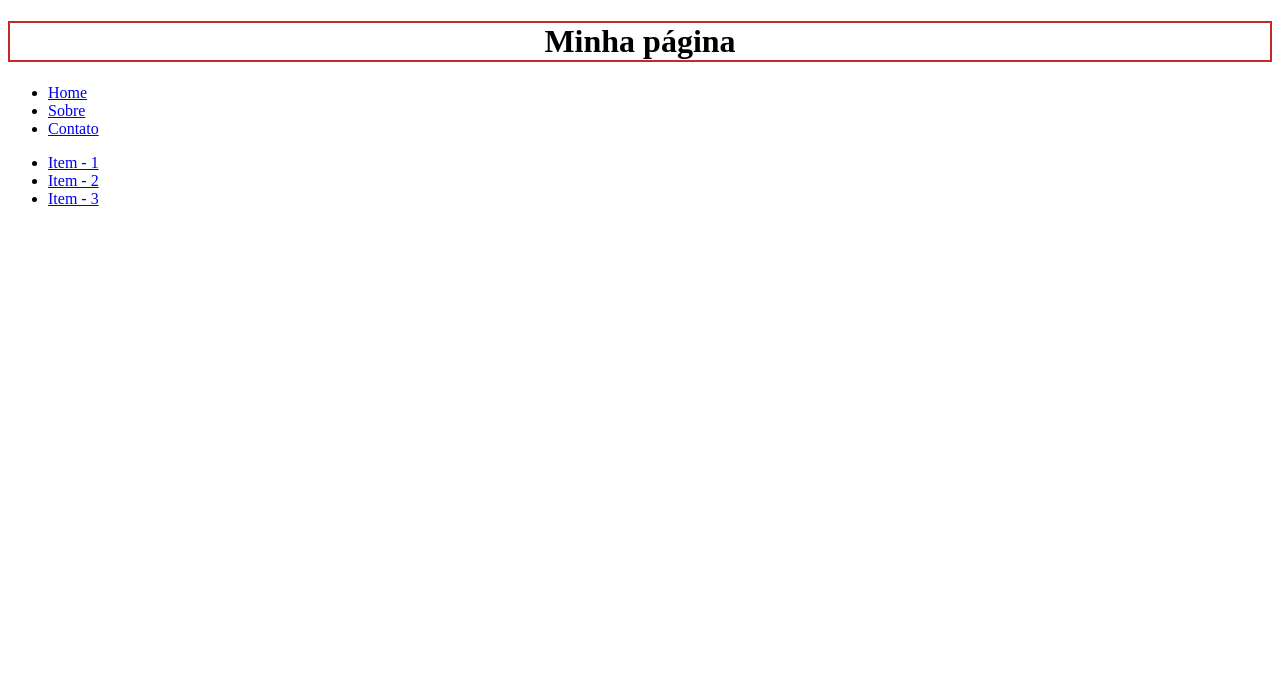
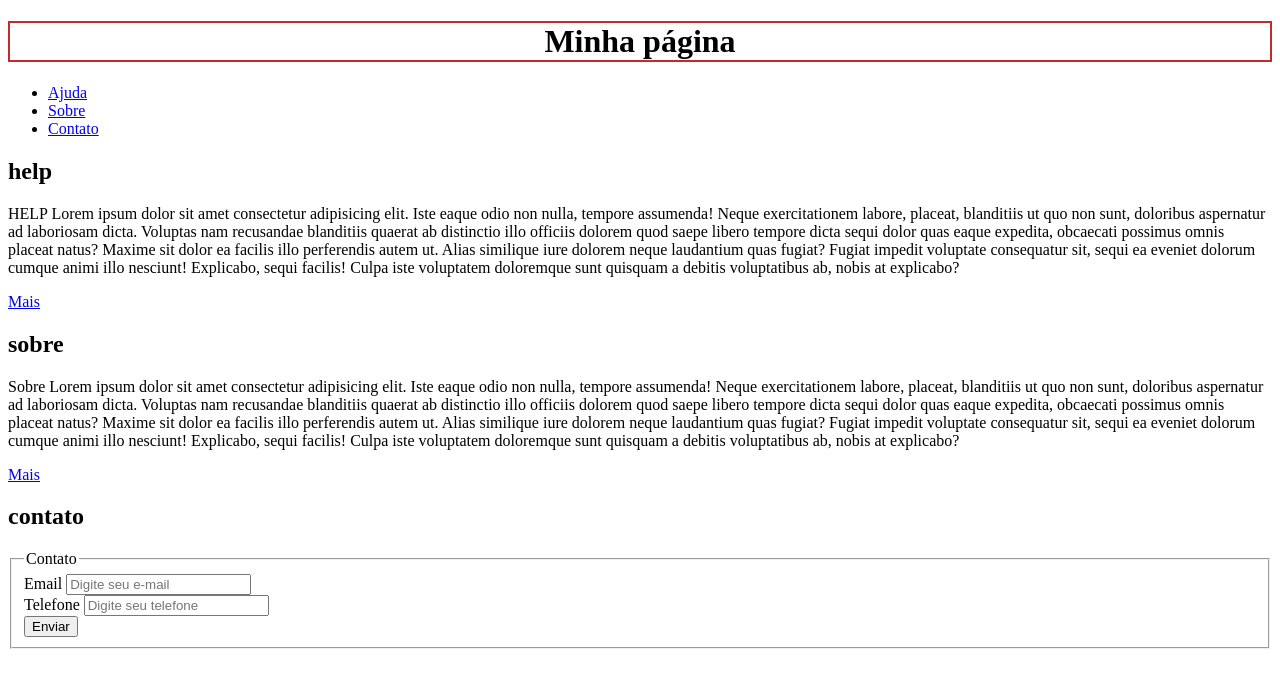
Before and after one commit to felipeSeiki/primeiro-projeto, a plain HTML site: page index.html in a window 1280 px wide. Drawn offline with Linux system fonts and the light colour scheme.

Commit message:
Seção de conteúdo criada.

```diff
--- a/index.html
+++ b/index.html
@@ -1,49 +1,102 @@
 <!-- Este é um comentario em Html. -->
- <!DOCTYPE HTML> <!-- Esse é o DTD do HTML -->
+<!DOCTYPE html>
+<!-- Esse é o DTD do HTML -->
 <!-- DTD: document tpe definition, versão do Html
  que deve ser carregada. -->
 
- <html>
+<html lang="pt-BR">
   <!-- primeiro filho do html. head -->
   <head>
+    <meta charset="UTF-8" />
+    <meta name="viewport" contet="width:device-width,initial-scale=1.0" />
+    <title>Página Basica</title>
 
-	<meta charset="UTF-8"/>
-	<meta name="viewport" contet = "width:device-width,initial-scale=1.0"/>
-	<title> Exemplo </title>
-
-	<link rel="stylesheet" href="styles.css">
-
+    <link rel="stylesheet" href="styles.css" />
   </head>
 
   <body>
-
     <div class="container">
-
       <header class="cabecalho">
-
-			<h1 style="text-align: center;border:solid 2px #c52929">Minha página</h1>
+        <h1 style="text-align: center; border: solid 2px #c52929">
+          Minha página
+        </h1>
         <nav>
           <ul>
-					<li><a href="#">Home</a></li>
+            <li><a href="#">Ajuda</a></li>
             <li><a href="#">Sobre</a></li>
             <li><a href="#">Contato</a></li>
           </ul>
         </nav>
-
       </header>
 
-		<header>
-			<nav>
-				<ul>
-					<li><a href="#">Item - 1</a></li>
-					<li><a href="#">Item - 2</a></li>
-					<li><a href="#">Item - 3</a></li>
-				</ul>
-			</nav>
-		</header>
-
+      <section>
+        <!-- vai haver conteudo -->
+        <div>
+          <h2>help</h2>
+          <p>
+            <span>HELP</span> Lorem ipsum dolor sit amet consectetur adipisicing
+            elit. Iste eaque odio non nulla, tempore assumenda! Neque
+            exercitationem labore, placeat, blanditiis ut quo non sunt,
+            doloribus aspernatur ad laboriosam dicta. Voluptas nam recusandae
+            blanditiis quaerat ab distinctio illo officiis dolorem quod saepe
+            libero tempore dicta sequi dolor quas eaque expedita, obcaecati
+            possimus omnis placeat natus? Maxime sit dolor ea facilis illo
+            perferendis autem ut. Alias similique iure dolorem neque laudantium
+            quas fugiat? Fugiat impedit voluptate consequatur sit, sequi ea
+            eveniet dolorum cumque animi illo nesciunt! Explicabo, sequi
+            facilis! Culpa iste voluptatem doloremque sunt quisquam a debitis
+            voluptatibus ab, nobis at explicabo?
+          </p>
+          <a href="#">Mais</a>
         </div>
-
+        <div>
+          <h2>sobre</h2>
+          <p>
+            <span>Sobre</span> Lorem ipsum dolor sit amet consectetur
+            adipisicing elit. Iste eaque odio non nulla, tempore assumenda!
+            Neque exercitationem labore, placeat, blanditiis ut quo non sunt,
+            doloribus aspernatur ad laboriosam dicta. Voluptas nam recusandae
+            blanditiis quaerat ab distinctio illo officiis dolorem quod saepe
+            libero tempore dicta sequi dolor quas eaque expedita, obcaecati
+            possimus omnis placeat natus? Maxime sit dolor ea facilis illo
+            perferendis autem ut. Alias similique iure dolorem neque laudantium
+            quas fugiat? Fugiat impedit voluptate consequatur sit, sequi ea
+            eveniet dolorum cumque animi illo nesciunt! Explicabo, sequi
+            facilis! Culpa iste voluptatem doloremque sunt quisquam a debitis
+            voluptatibus ab, nobis at explicabo?
+          </p>
+          <a href="#">Mais</a>
+        </div>
+        <div>
+          <h2>contato</h2>
+          <form>
+            <fieldset>
+              <legend>Contato</legend>
+              <div>
+                <label for="idEmail">Email</label>
+                <input
+                  type="email"
+                  name="txtEmail"
+                  id="idEmail"
+                  placeholder="Digite seu e-mail"
+                />
+              </div>
+              <div>
+                <label for="idTel">Telefone</label>
+                <input
+                  type="tel"
+                  name="txtTel"
+                  id="idTel"
+                  placeholder="Digite seu telefone"
+                />
+              </div>
+              <div>
+                <button type="button">Enviar</button>
+              </div>
+            </fieldset>
+          </form>
+        </div>
+      </section>
+    </div>
   </body>
-
 </html>
```
Lines whose indentation alone changed are shown as unchanged.
